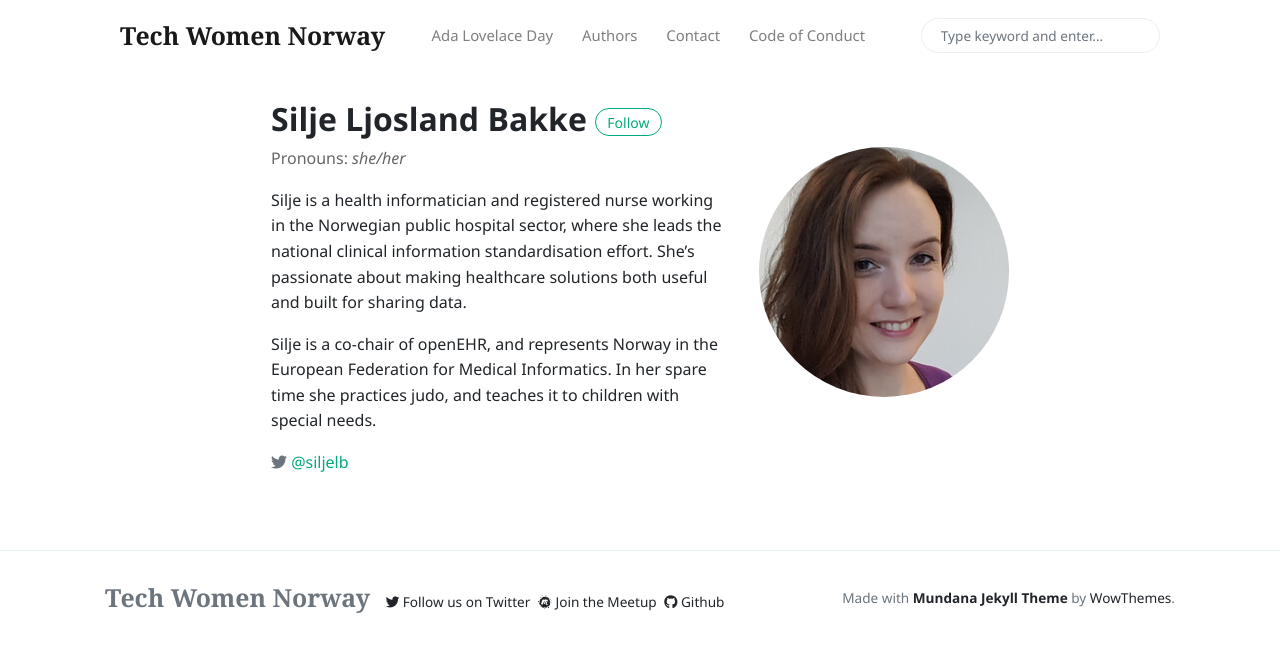
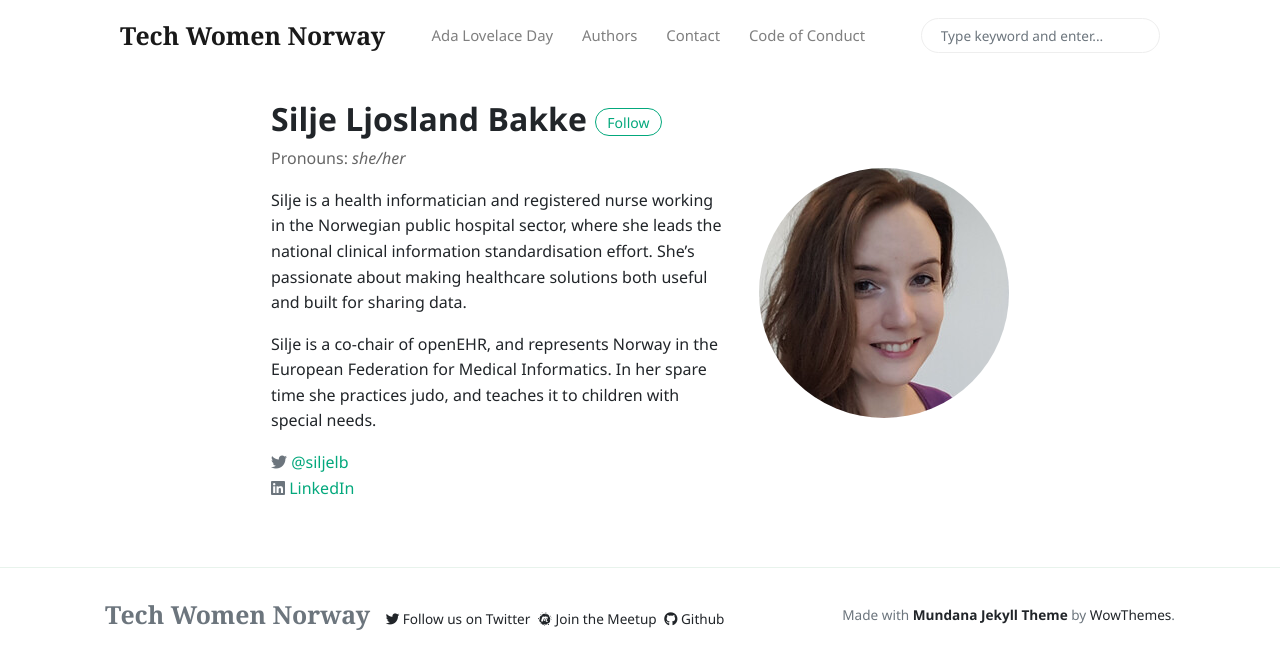
Before and after one commit to tech-women/tech-women.github.io, a Jekyll site: the page built from _pages/speakers/silje-ljosland-bakke.md, in a window 1280 px wide. Shown: the top 669 px of the page. Built offline with Jekyll 4.4.1, drawn with Linux system fonts in a browser that asks for light colours; nearby versions of some CDN libraries.

Commit message:
feat: add LinkedIn suuport for speakers

```diff
--- a/_data/speakers.yml
+++ b/_data/speakers.yml
@@ -37,6 +37,7 @@ siljelb:
   name: Silje Ljosland Bakke
   pronouns: she/her
   twitter: siljelb
+  linkedin: https://www.linkedin.com/in/siljeljoslandbakke/
   bio: |
     Silje is a health informatician and registered nurse working in the Norwegian public hospital sector, where she
     leads the national clinical information standardisation effort. She's passionate about making healthcare solutions
--- a/_layouts/speaker.html
+++ b/_layouts/speaker.html
@@ -9,22 +9,36 @@ layout: default
     <h2 class="font-weight-bold">
       {{ speaker.name }}
       <span class="small btn btn-outline-success btn-sm btn-round"
-        ><a target="_blank" href="https://twitter.com/{{ speaker.twitter }}">Follow</a></span
+        ><a target="_blank" href="https://twitter.com/{{ speaker.twitter }}"
+          >Follow</a
+        ></span
       >
     </h2>
-    <p class="pronouns">
-      Pronouns: <em>{{ speaker.pronouns }}</em>
-    </p>
+    <p class="pronouns">Pronouns: <em>{{ speaker.pronouns }}</em></p>
     {% if speaker.site %}
     <p><a href="{{ speaker.site }}">{{ speaker.site }}</a></p>
-    {% endif %}
-    {{ speaker.bio | markdownify }}
+    {% endif %} {{ speaker.bio | markdownify }}
 
-    <a target="_blank" href="https://twitter.com/{{ speaker.twitter }}">
-      <i class="fab fa-twitter text-muted" aria-hidden="true"></i>
-      @{{ speaker.twitter }}
-    </a>  &nbsp;
-
+    <p>
+      <a
+        target="_blank"
+        href="https://twitter.com/{{ speaker.twitter }}"
+        title="{{ speaker.name }} on Twitter"
+      >
+        <i class="fab fa-twitter text-muted" aria-hidden="true"></i>
+        @{{ speaker.twitter }} </a
+      ><br />
+      {% if speaker.linkedin %}
+      <a
+        target="_blank"
+        href="{{ speaker.linkedin }}"
+        title="{{ speaker.name }} on LinkedIn"
+      >
+        <i class="fab fa-linkedin text-muted" aria-hidden="true"></i>
+        LinkedIn </a
+      ><br />
+      {% endif %}
+    </p>
   </div>
   <div class="avatar">
     <img
```
